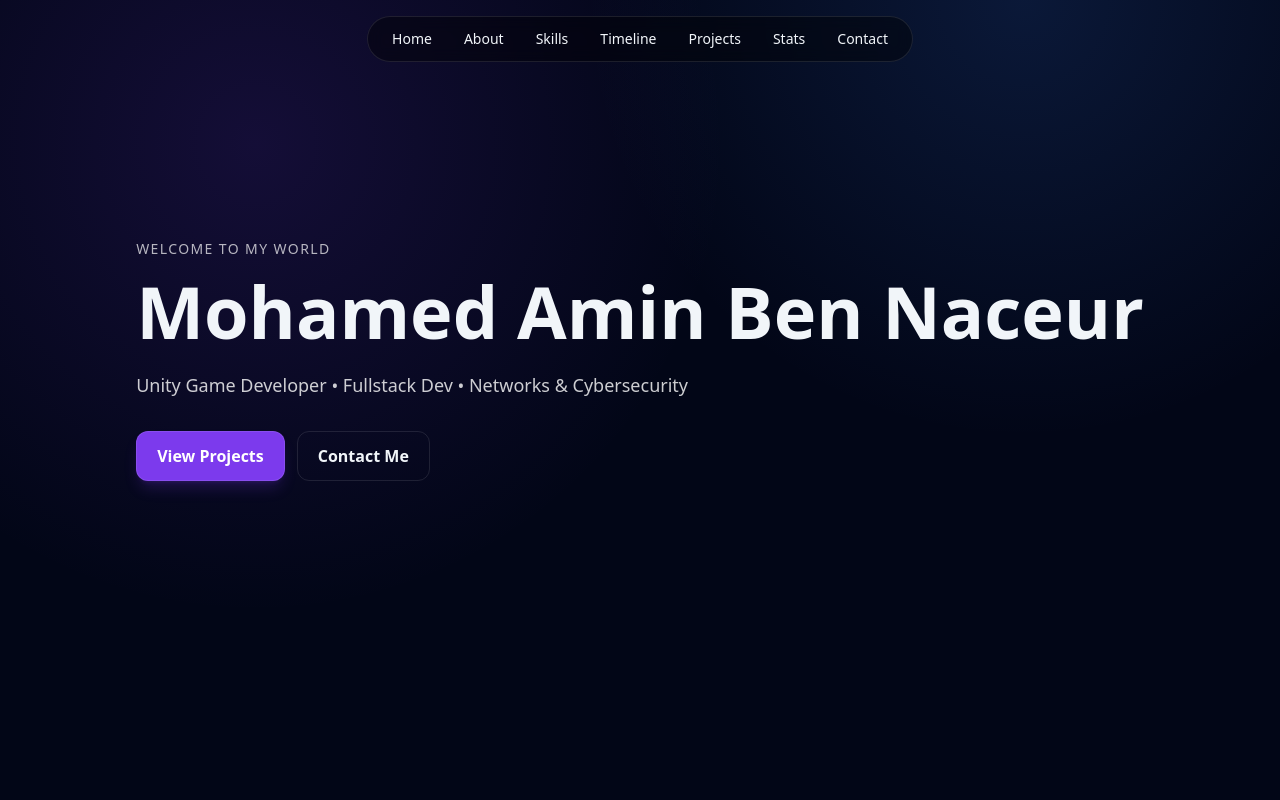
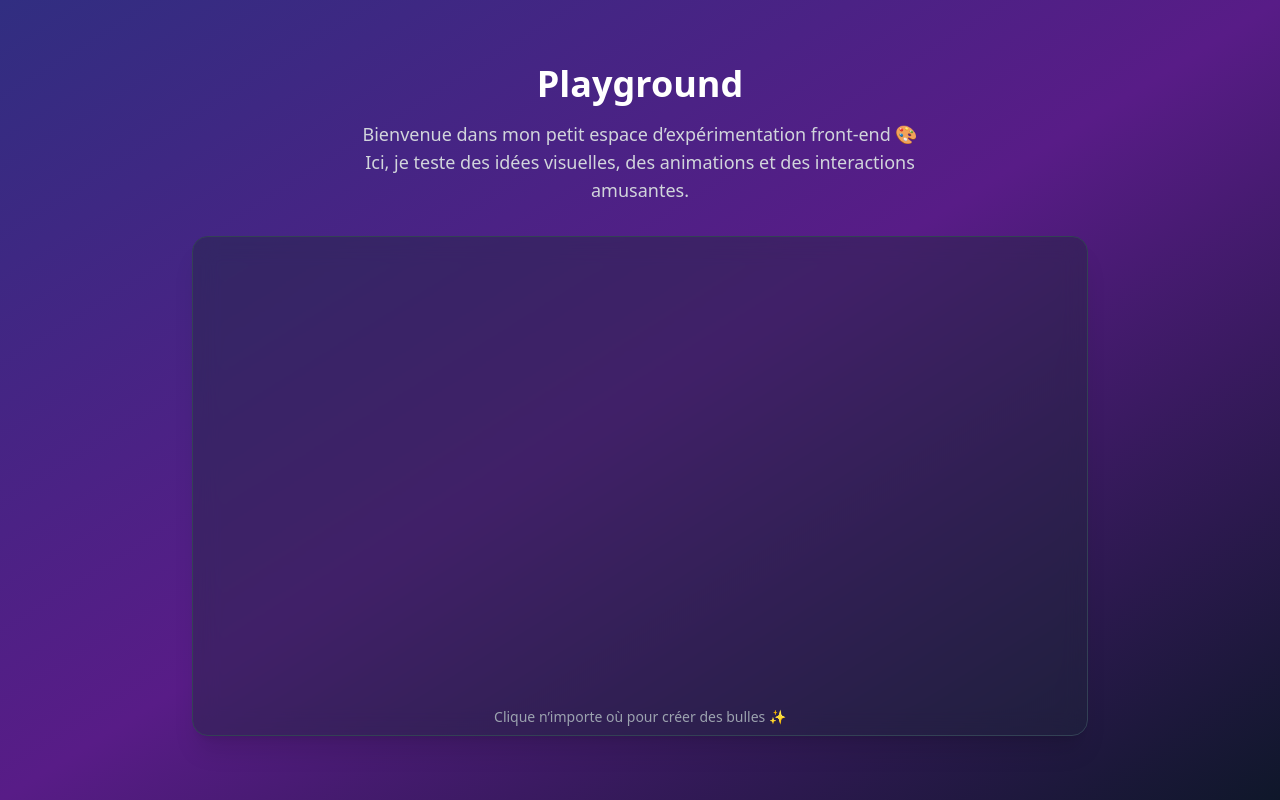
Before and after one commit to Mohamed-bennaceur-epitech/portfolio-mohamed-amin, a React (Vite) app: page /playground in a window 1280 px wide. Shown: the top 800 px of the page. Built offline with nearby package versions, Linux system fonts and the light colour scheme.

Commit message:
[ADD] - playground page and first experience

```diff
--- /dev/null
+++ b/src/Pages/Playground.tsx
@@ -0,0 +1,17 @@
+import GravityPlayground from "../components/GravityPlayground";
+
+export default function Playground() {
+  return (
+    <main className="min-h-screen flex flex-col items-center justify-center bg-gradient-to-br from-indigo-900 via-purple-900 to-slate-900 text-white p-8">
+      <h1 className="text-4xl font-bold mb-4">Playground</h1>
+      <p className="text-lg text-gray-300 mb-8 text-center max-w-xl">
+        Bienvenue dans mon petit espace d’expérimentation front-end 🎨
+        Ici, je teste des idées visuelles, des animations et des interactions amusantes.
+      </p>
+
+      <div className="w-full max-w-4xl h-[500px] bg-slate-800/40 backdrop-blur-md rounded-2xl border border-slate-700 shadow-xl overflow-hidden">
+        <GravityPlayground />
+      </div>
+    </main>
+  );
+}
--- /dev/null
+++ b/src/components/GravityPlayground.tsx
@@ -0,0 +1,96 @@
+import { motion } from "framer-motion";
+import { useEffect, useState } from "react";
+
+interface Ball {
+  id: number;
+  x: number;
+  y: number;
+  vy: number;
+  vx: number;
+  color: string;
+}
+
+export default function GravityPlayground() {
+  const [balls, setBalls] = useState<Ball[]>([]);
+  const gravity = 0.6;
+  const bounce = 0.7;
+
+  const createBall = (x: number, y: number) => {
+    setBalls((prev) => [
+      ...prev,
+      {
+        id: Date.now(),
+        x,
+        y,
+        vy: Math.random() * -10 - 5,
+        vx: (Math.random() - 0.5) * 10,
+        color: `hsl(${Math.random() * 360}, 80%, 60%)`,
+      },
+    ]);
+  };
+
+  useEffect(() => {
+    const interval = setInterval(() => {
+      setBalls((prev) =>
+        prev.map((b) => {
+          let newY = b.y + b.vy;
+          let newVy = b.vy + gravity;
+          let newX = b.x + b.vx;
+
+          if (newY > 450) {
+            newY = 450;
+            newVy *= -bounce;
+          }
+
+          return { ...b, x: newX, y: newY, vy: newVy };
+        })
+      );
+    }, 16);
+
+    return () => clearInterval(interval);
+  }, []);
+
+  const handleClick = (e: React.MouseEvent<HTMLDivElement, MouseEvent>) => {
+    const rect = e.currentTarget.getBoundingClientRect();
+    const x = e.clientX - rect.left;
+    const y = e.clientY - rect.top;
+    createBall(x, y);
+  };
+
+  return (
+    <div
+      onClick={handleClick}
+      className="w-full h-full relative cursor-pointer overflow-hidden"
+    >
+      {balls.map((b) => (
+        <motion.div
+          key={b.id}
+          className="absolute rounded-full shadow-lg"
+          style={{
+            left: b.x,
+            top: b.y,
+            width: 30,
+            height: 30,
+            backgroundColor: b.color,
+          }}
+          animate={{
+            y: b.y,
+            x: b.x,
+            rotate: 360,
+          }}
+          transition={{
+            type: "spring",
+            stiffness: 80,
+            damping: 20,
+            repeat: Infinity,
+            repeatType: "reverse",
+            duration: 4,
+          }}
+        />
+      ))}
+      <div className="absolute bottom-2 left-1/2 -translate-x-1/2 text-gray-400 text-sm">
+        Clique n’importe où pour créer des bulles ✨
+      </div>
+    </div>
+  );
+}
--- a/src/main.tsx
+++ b/src/main.tsx
@@ -1,10 +1,17 @@
-import React from 'react'
-import ReactDOM from 'react-dom/client'
-import App from './App'
-import './styles.css'
+import React from "react";
+import ReactDOM from "react-dom/client";
+import { BrowserRouter, Routes, Route } from "react-router-dom";
+import App from "./App";
+import Playground from "./Pages/Playground";
+import "./styles.css";
 
-ReactDOM.createRoot(document.getElementById('root')!).render(
+ReactDOM.createRoot(document.getElementById("root") as HTMLElement).render(
   <React.StrictMode>
-    <App />
-  </React.StrictMode>,
-)
+    <BrowserRouter>
+      <Routes>
+        <Route path="/" element={<App />} />
+        <Route path="/playground" element={<Playground />} />
+      </Routes>
+    </BrowserRouter>
+  </React.StrictMode>
+);
```
Also changed, not shown: package.json (+5 -4 lines), 1 other file (tests, documents, lock files or other folders).
